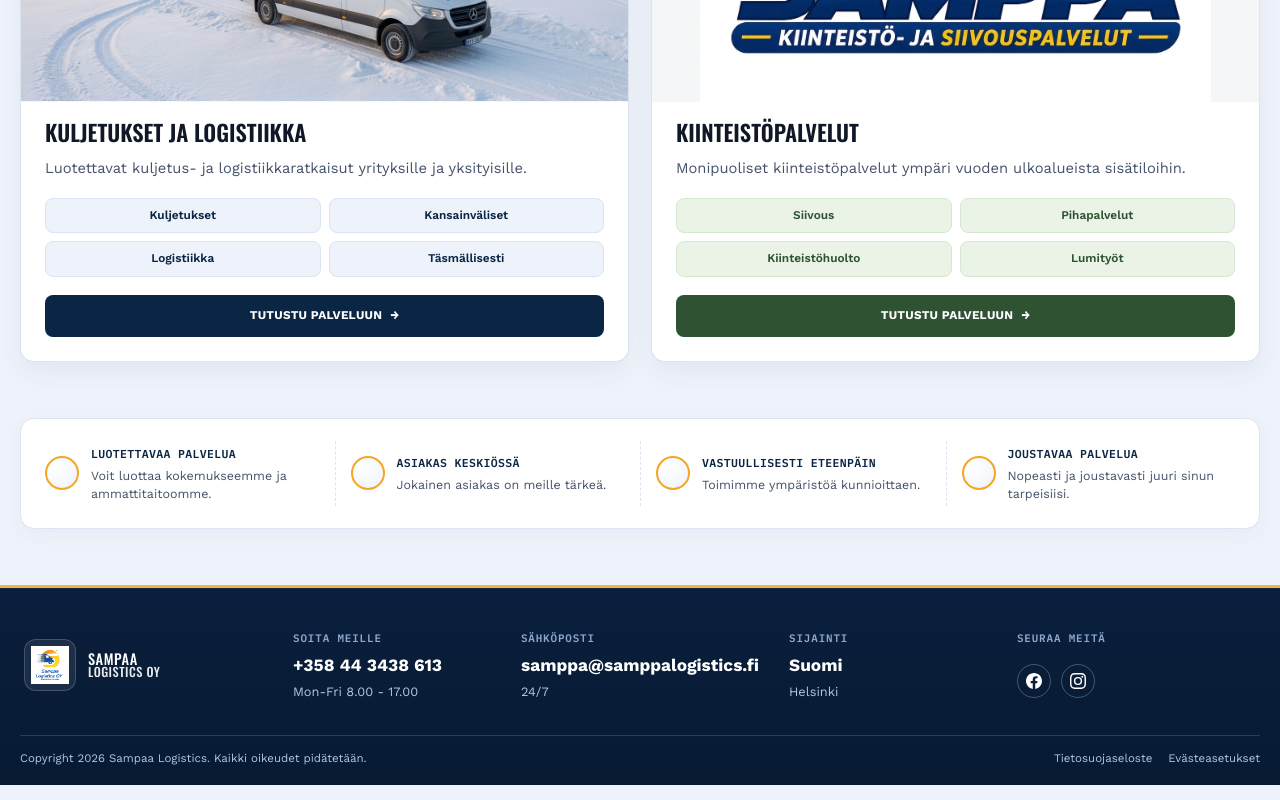
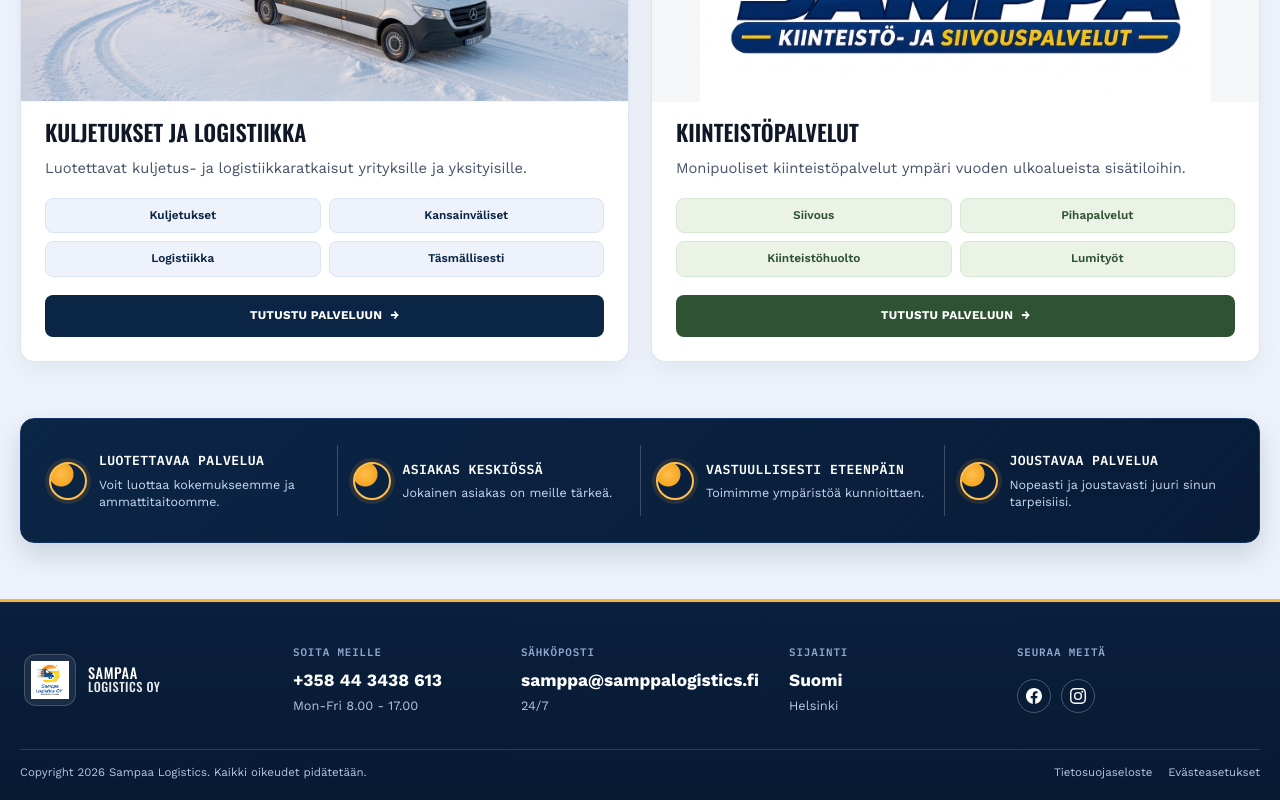
Before and after one commit to Buddhima65/samppa--logistics, a React (Vite) app in the folder client/: page / in a window 1280 px wide. Shown: the part 1006-1806 px from the top of the page. Built offline with nearby package versions, Linux system fonts and the light colour scheme.

Commit message:
add scroll top function

```diff
--- a/client/src/App.css
+++ b/client/src/App.css
@@ -642,13 +642,13 @@
 
 .trust {
   margin-top: 56px;
-  padding: 8px;
-  background: var(--paper);
+  padding: 12px;
+  background: linear-gradient(135deg, var(--navy-800) 0%, var(--navy-900) 100%);
   border-radius: var(--radius-md);
-  border: 1px solid var(--line);
+  border: 1px solid var(--navy-700);
   display: grid;
   grid-template-columns: repeat(4, minmax(0, 1fr));
-  box-shadow: 0 6px 20px rgba(11, 37, 69, 0.04);
+  box-shadow: 0 12px 28px rgba(8, 28, 56, 0.16);
 }
 
 .trust-item {
@@ -656,8 +656,15 @@
   grid-template-columns: auto 1fr;
   gap: 12px;
   align-items: center;
-  padding: 18px 16px;
+  padding: 20px 16px;
   position: relative;
+  border-radius: var(--radius-sm);
+  transition: background 0.2s ease, transform 0.2s ease;
+}
+
+.trust-item:hover {
+  background: rgba(255, 255, 255, 0.08);
+  transform: translateY(-2px);
 }
 
 .trust-item + .trust-item::before {
@@ -666,22 +673,23 @@
   left: 0;
   top: 14px;
   bottom: 14px;
-  border-left: 1px dashed var(--line);
+  border-left: 1px solid rgba(255, 255, 255, 0.2);
 }
 
 .trust-item__icon {
-  width: 34px;
-  height: 34px;
+  width: 38px;
+  height: 38px;
   border-radius: 50%;
-  border: 2px solid var(--amber-500);
-  background: radial-gradient(circle at 30% 30%, var(--paper) 0%, var(--blue-mist) 100%);
+  border: 2px solid var(--amber-400);
+  background: radial-gradient(circle at 30% 30%, var(--amber-400) 0%, var(--amber-500) 35%, transparent 38%);
+  box-shadow: 0 0 0 4px rgba(245, 166, 35, 0.12);
 }
 
 .trust-item h3 {
   margin: 0;
   font-family: var(--font-mono);
-  color: var(--navy-800);
-  font-size: 0.72rem;
+  color: var(--paper);
+  font-size: 0.82rem;
   letter-spacing: 0.03em;
   text-transform: uppercase;
 }
@@ -689,7 +697,7 @@
 .trust-item p {
   margin: 5px 0 0;
   font-size: 0.78rem;
-  color: var(--slate);
+  color: #c8d7ef;
   line-height: 1.4;
 }
 
--- a/client/src/App.jsx
+++ b/client/src/App.jsx
@@ -5,6 +5,7 @@
 import PropertyPage from './pages/PropertyPage';
 import CompanyPage from './pages/CompanyPage';
 import ContactPage from './pages/ContactPage';
+import ScrollToTop from './components/ScrollToTop';
 import sampaaLogo from './assets/images/slogo.jpg';
 import logisticsImage from './assets/images/sa.jpg';
 import propertyImage from './assets/images/property.jpg';
@@ -365,6 +366,7 @@
 
   return (
     <Router>
+      <ScrollToTop />  {/* Add this component */}
       <Routes>
         <Route path="/" element={<HomePage language={language} setLanguage={setLanguage} />} />
         <Route path="/logistics" element={<LogisticsPage language={language} setLanguage={setLanguage} />} />
--- /dev/null
+++ b/client/src/components/ScrollToTop.jsx
@@ -0,0 +1,15 @@
+
+import { useEffect } from 'react';
+import { useLocation } from 'react-router-dom';
+
+function ScrollToTop() {
+  const { pathname } = useLocation();
+
+  useEffect(() => {
+    window.scrollTo(0, 0);
+  }, [pathname]);
+
+  return null;
+}
+
+export default ScrollToTop;
--- a/client/src/pages/LogisticsPage.jsx
+++ b/client/src/pages/LogisticsPage.jsx
@@ -272,7 +272,7 @@
         </section>
 
         {/* Main Services */}
-        <section className="logistics-services-section shell">
+        <section className="logistics-services-section shell" id="services">
           <h2 className="section-title">{language === 'en' ? 'Our Services' : 'Palvelumme'}</h2>
           <div className="services-grid">
             {text.services.map((service, index) => (
```
